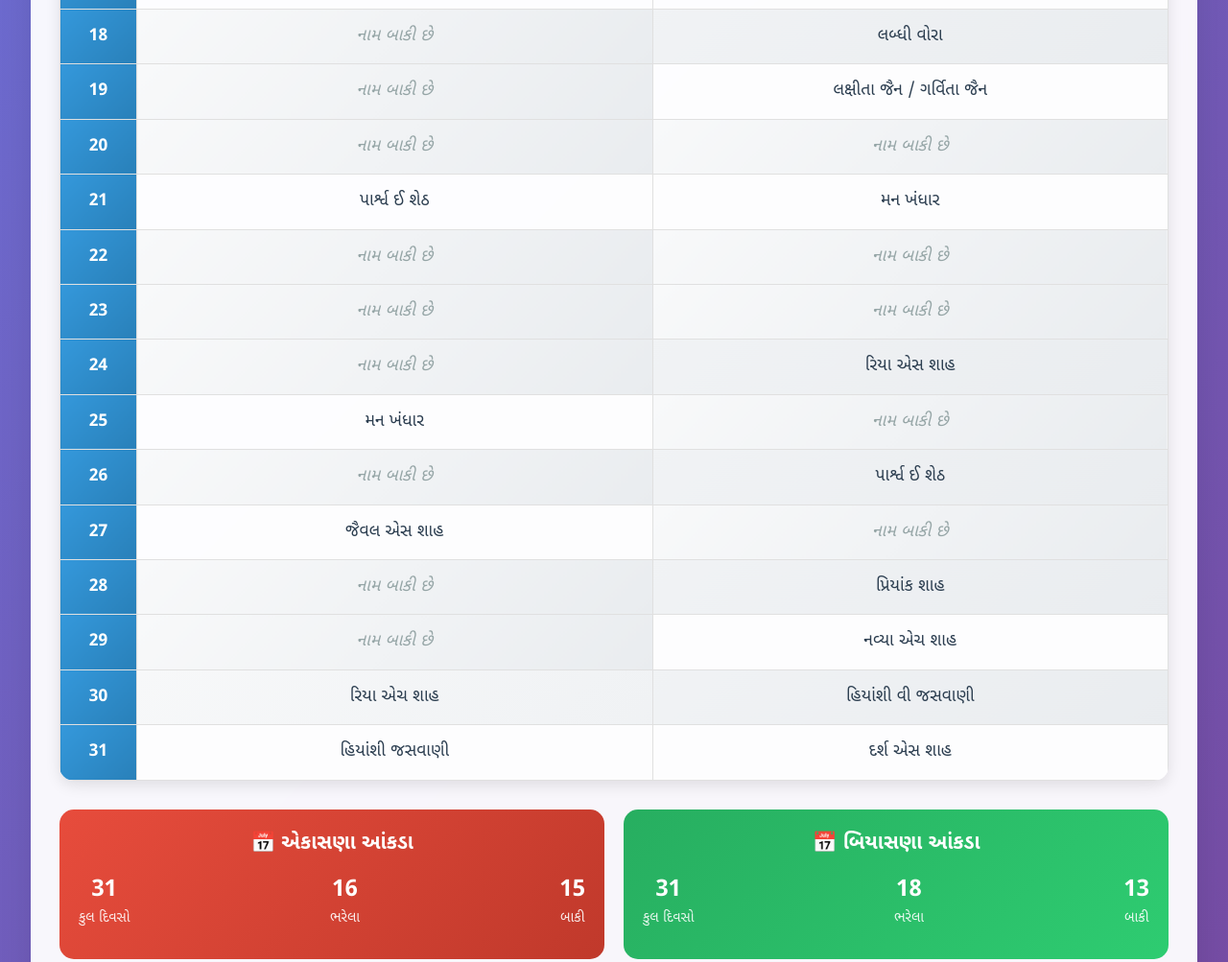
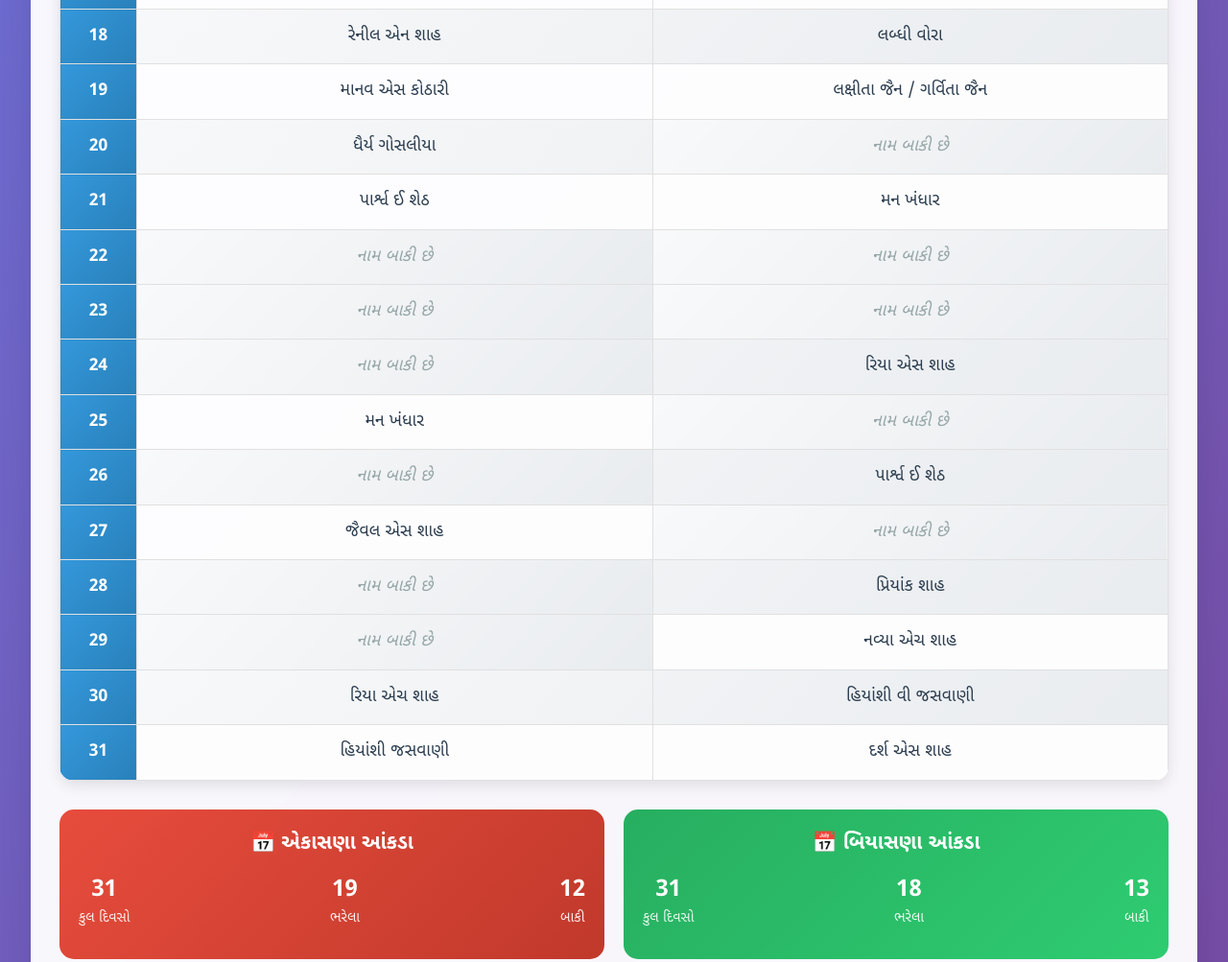
Before and after one commit to harshkothari12/EKASHANA, a plain HTML site: page index.html in a window 1280 px wide. Shown: the part 1540-2543 px from the top of the page at 96% size. Drawn offline with nearby package versions, Linux system fonts and the light colour scheme.

Commit message:
Update index.html

```diff
--- a/index.html
+++ b/index.html
@@ -498,9 +498,9 @@
             15: "આંગી વોરા",
             16: "લબ્ધી વોરા",
             17: "નિસર્ગ શાહ",
-            18: "",
-            19: "",
-            20: "",
+            18: "રેનીલ એન શાહ",
+            19: "માનવ એસ કોઠારી",
+            20: "ધૈર્ય ગોસલીયા",
             21: "પાર્શ્વ ઈ શેઠ",
             22: "",
             23: "",
```
